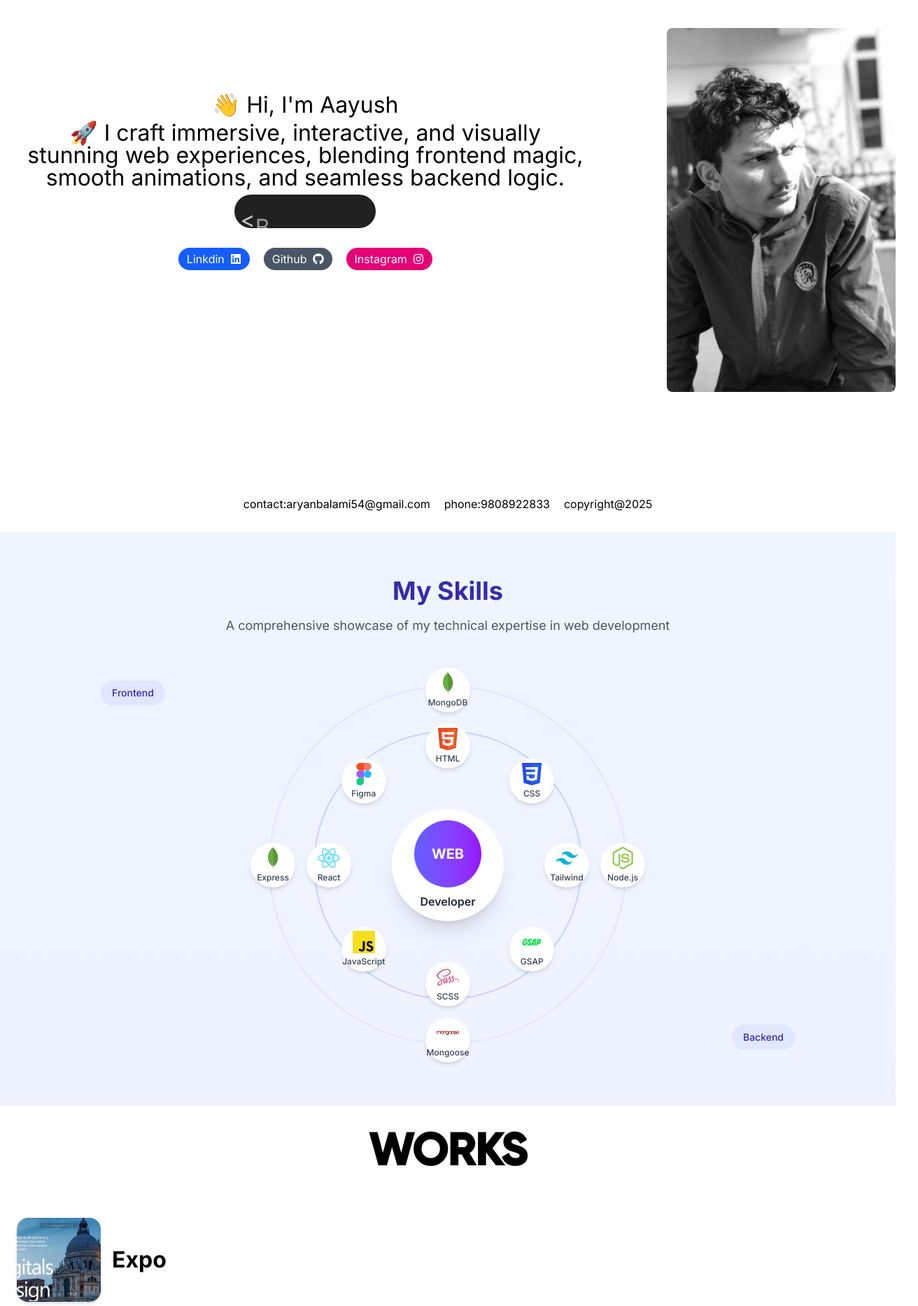
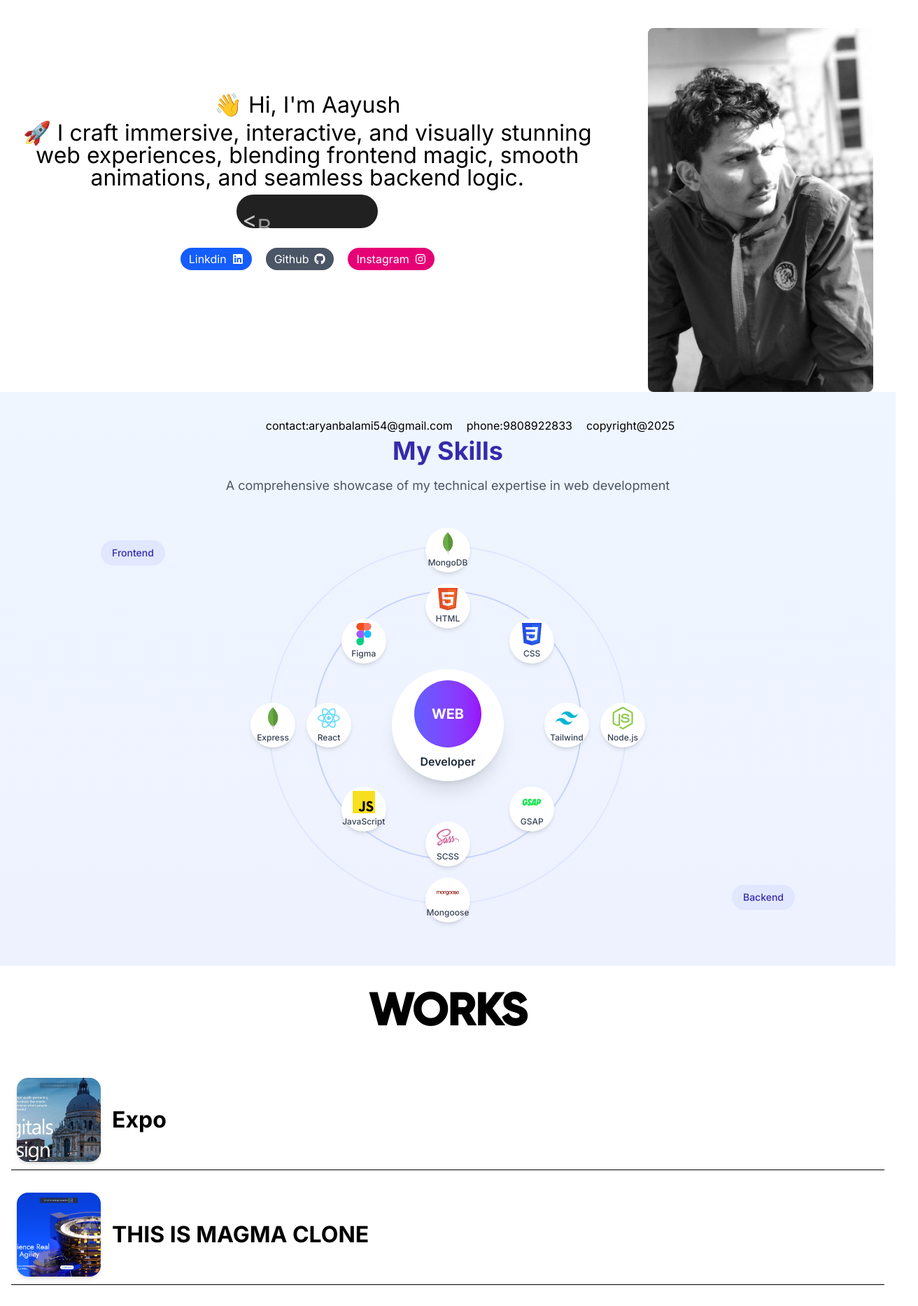
Before and after one commit to Balamiayush/portfolio, a React (Vite) app: page / in a window 1280 px wide. Shown: the part 120-1986 px from the top of the page at 70% size, 1312 px wide, since content can reach past the window. Built offline with nearby package versions, Linux system fonts and the light colour scheme; a web font is replaced by a local one.

Commit message:
Enhance Loader and Footer components; add new entry in data.json and adjust layout in Page2 component

```diff
--- a/src/assets/data.json
+++ b/src/assets/data.json
@@ -3,6 +3,13 @@
     "name": "Expo",
     "link": "https://exoape-clone-chi.vercel.app/",
     "src": "/img/img3.jpg"
+  },
+  {
+
+      "name": "THIS IS MAGMA CLONE ",
+      "link": "https://balamiayush.github.io/scrolling-animation2/",
+      "src": "/img/img11.png"
+
   },
   {
 "name": "Scroll-Animation",
@@ -44,4 +51,5 @@
     "link": "https://club-website-woad.vercel.app/",
     "src": "/img/img7.png"
   }
+
 ]
--- a/src/components/Footer.jsx
+++ b/src/components/Footer.jsx
@@ -6,7 +6,7 @@ const Footer = () => {
     style={{
         fontFamily:"var(--font-family1)",
     }}
-     className='w-full h-[10vh] lg:p-5 absolute text-[0.8rem] lg:text-[1rem] lg:bottom-0  bottom-[-10vh] flex-wrap  gap-10    flex items-center justify-center '>
+     className='w-full  lg:p-5 absolute text-[0.8rem] lg:text-[1rem] lg:bottom-[-10vh]  bottom-[-10vh] flex-wrap  gap-10    flex items-center justify-center '>
      <div className='flex gap-5'>
     <a href='mailto:aryanbalami54@gmail.com'>contact:aryanbalami54@gmail.com</a>
     <a href='tel:9808922833'>phone:9808922833</a>
--- a/src/components/Loader.jsx
+++ b/src/components/Loader.jsx
@@ -38,7 +38,7 @@ const Loader = () => {
   return (
     <div
       ref={loaderRef}
-      className="w-full h-screen fixed z-[100] flex overflow-hidden  "
+      className="w-full h-screen fixed top-0 left-0 z-[1000] flex overflow-hidden  "
     >
       {Array.from({
         length: 10
--- a/src/pages/Hero.jsx
+++ b/src/pages/Hero.jsx
@@ -60,7 +60,7 @@ const Hero = () => {
 
   return (
 
-      <div className="w-full  lg:h-screen   flex flex-col     relative ">
+      <div className="w-full    flex flex-col   px-8 relative">
 
         <div className="hero-content       w-full    items-center  lg:justify-center lg:gap-[5rem] flex flex-col lg:flex-row ">
           <h1
@@ -69,8 +69,8 @@ const Hero = () => {
             }}
             className=" font-[var(--font-family5)] lg:w-[80%] text-[1rem] leading-none  flex flex-col items-center justify-center text-center  heroh1 lg:text-[2rem]  gap-2"
           >
-            <div className=" px-8  rounded-2xl  ">👋 Hi, I'm Aayush</div>
-            <div className=" px-8  rounded-2xl  ">
+            <div className="  rounded-2xl  ">👋 Hi, I'm Aayush</div>
+            <div className="   rounded-2xl  ">
               🚀 I craft immersive, interactive, and visually stunning web
               experiences, blending frontend magic, smooth animations, and
               seamless backend logic.
@@ -119,8 +119,9 @@ const Hero = () => {
               className="w-full h-full object-cover rounded-lg"
             />
           </div>
+
+        </div>
       <Footer/>
-        </div>
       </div>
 
   );
--- a/src/pages/Page2.jsx
+++ b/src/pages/Page2.jsx
@@ -2,11 +2,13 @@ import React, { useState, useRef, useEffect } from "react";
 import { motion } from "framer-motion";
 import { gsap } from "gsap";
 import data from "../assets/data.json";
+import { useGSAP } from "@gsap/react";
 
 const Page2 = () => {
   const [heading, setHeading] = useState(data);
   const boxesRef = useRef([]);
   const containersRef = useRef([]);
+  const circleRef = useRef(null);
 
   // Ensure refs array matches the current data length
   useEffect(() => {
@@ -66,11 +68,12 @@ const Page2 = () => {
     },
   };
 
+
   return (
     <div
       id="work-section"
       style={{ fontFamily: "var(--font-family1)" }}
-      className="w-full lg:mt-5 px-4 overflow-hidden"
+      className="w-full mt-10 lg:mt-5 px-4 page2"
     >
       <motion.h1
         initial={{ opacity: 0, y: -20 }}
@@ -86,7 +89,7 @@ const Page2 = () => {
         variants={containerVariants}
         initial="hidden"
         animate="visible"
-        className="w-full  flex relative items-center justify-center flex-col gap-10 lg:gap-5"
+        className="w-full flex relative items-center justify-center flex-col gap-10 lg:gap-5"
       >
         {heading.map((item, index) => (
           <motion.div
@@ -143,7 +146,7 @@ const Page2 = () => {
 
             <motion.div
               ref={(el) => (boxesRef.current[index] = el)}
-              className="box lg:w-[30vh] lg:h-[40vh] w-40 h-40 absolute  rounded-2xl bg-gray-400 opacity-0 overflow-hidden shadow-xl z-10 pointer-events-none origin-center"
+              className="box lg:w-[30vh] lg:h-[40vh] w-40 h-40 absolute rounded-2xl bg-gray-400 opacity-0 overflow-hidden shadow-xl z-10 pointer-events-none origin-center"
               initial={{ scale: 0.8 }}
             >
               <img
```
Also changed, not shown: public/img/img11.png (added).
